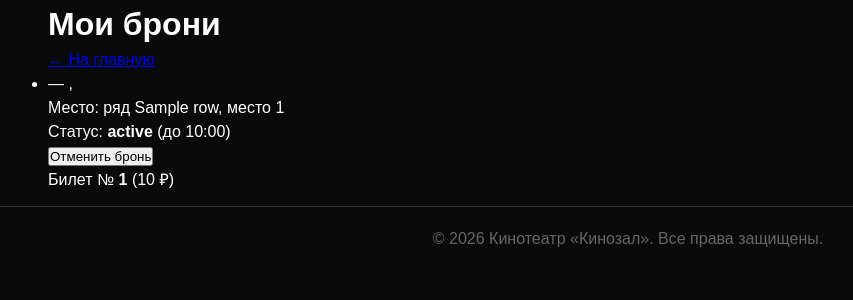
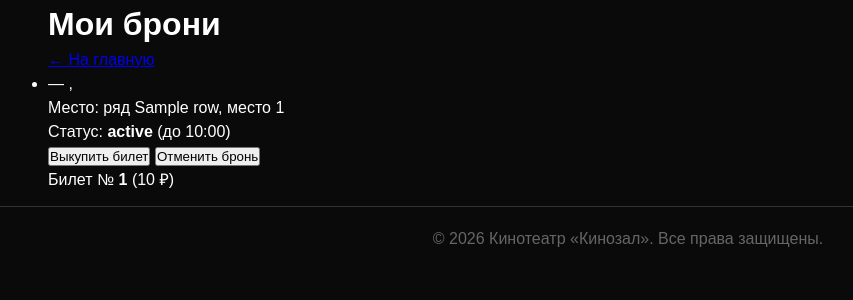
Before and after one commit to Maksai4ik/Django_Kinozal, a Django app: template config/kino/templates/my_bookings.html in a window 1280 px wide. Shown: the part 61-361 px from the top of the page, without its empty margins (12-865 px from the left). Run offline with Django 5.2, Linux system fonts and the light colour scheme; the template is opened without the code that fills it: most values are stand-ins (such as "Sample title", 1, 10 or a date in 2020); data that the repository does not hold is empty; parts of the project's set-up code (start-up, migrations or seed data) failed here and were passed over.

Commit message:
добавил выкуп брони и создание билета

```diff
--- a/config/kino/templates/my_bookings.html
+++ b/config/kino/templates/my_bookings.html
@@ -17,6 +17,10 @@
                     Статус: <strong>{{ booking.get_status_display }}</strong>
                     {% if booking.status == "held" %}
                         (до {{ booking.expires_at|date:"H:i" }})<br>
+                        <form method="post" action="{% url 'pay_booking' booking.pk %}" style="display:inline;">
+                           {% csrf_token %}
+                          <button type="submit">Выкупить билет</button>
+                        </form>
                         <form method="post" action="{% url 'cancel_booking' booking.pk %}" style="display:inline;">
                             {% csrf_token %}
                             <button type="submit">Отменить бронь</button>
```
